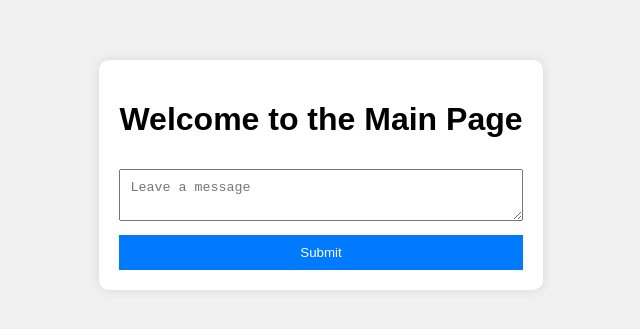
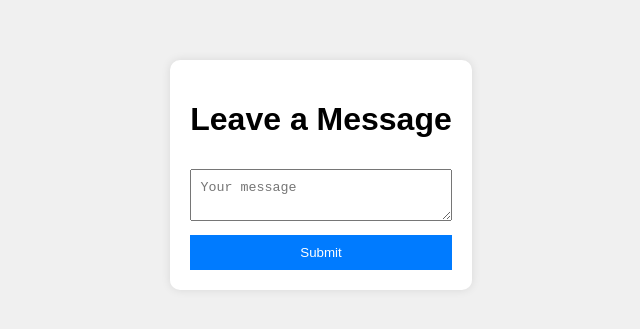
Before and after one commit to sudeweijia/hdcspromax, a website: page public/main.html in a window 1280 px wide. Shown: the part 225-554 px from the top of the page, without its empty margins (319-959 px from the left). Drawn offline with Linux system fonts and the light colour scheme.

Commit message:
Update main.html

```diff
--- a/public/main.html
+++ b/public/main.html
@@ -3,13 +3,13 @@
 <head>
     <meta charset="UTF-8">
     <meta name="viewport" content="width=device-width, initial-scale=1.0">
-    <title>Main Page</title>
+    <title>Message Page</title>
     <link rel="stylesheet" href="./styles.css">
 </head>
 <body>
     <div class="container">
-        <h1>Welcome to the Main Page</h1>
-        <textarea id="message" placeholder="Leave a message"></textarea>
+        <h1>Leave a Message</h1>
+        <textarea id="message" placeholder="Your message"></textarea>
         <button onclick="submitMessage()">Submit</button>
         <p id="success" style="color: green; display: none;">Message submitted successfully!</p>
     </div>
```
